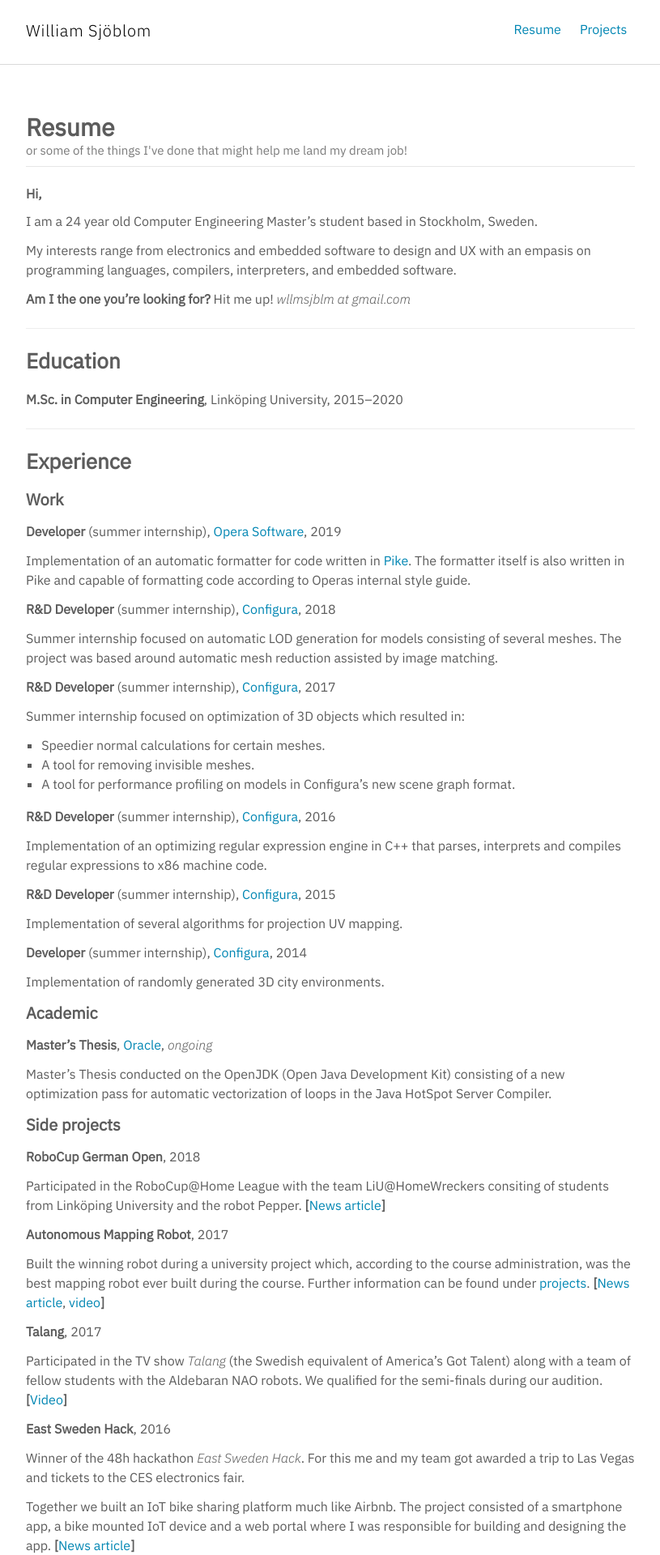
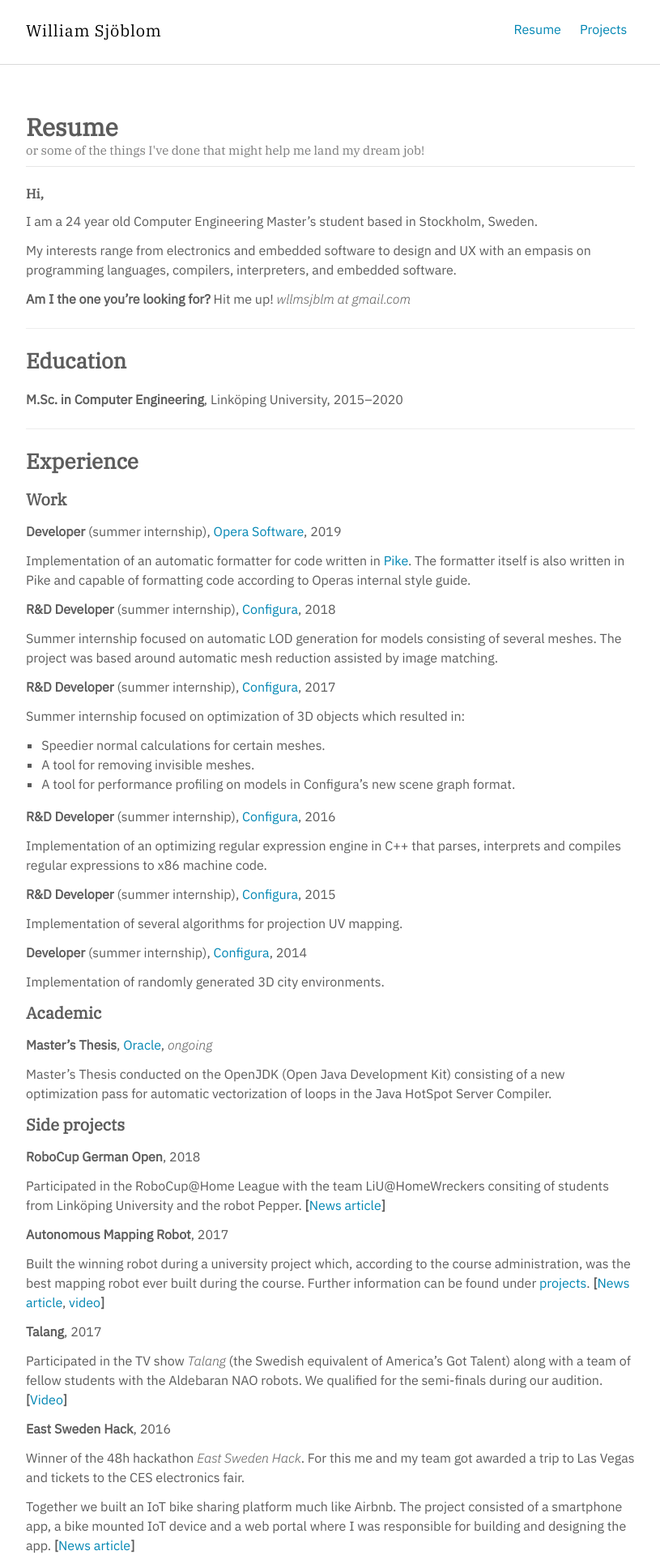
Before and after one commit to williamsjoblom/williamsjoblom.github.io, a Jekyll site: the page built from resume.md, in a window 1280 px wide. Shown: the top 1920 px of the page at 81% size, without its empty margins (232-1047 px from the left). Built offline with Jekyll 4.4.1, drawn with Linux system fonts in a browser that asks for light colours.

Commit message:
Add serifs for headings

```diff
--- a/assets/scss/_variables.scss
+++ b/assets/scss/_variables.scss
@@ -1,6 +1,6 @@
 // Typography
 $base-font-family: "IBM Plex Sans", consolas, monaco, courier, "courier new", fixed-width;
-$heading-font-family: $base-font-family;
+$heading-font-family: "IBM Plex Serif", consolas, monaco, courier, "courier new", fixed-width;
 
 // Font Sizes
 $base-font-size: 1em;
--- a/assets/scss/main.scss
+++ b/assets/scss/main.scss
@@ -1,5 +1,6 @@
 @import "bourbon/bourbon";
 @import url('https://fonts.googleapis.com/css?family=IBM+Plex+Sans:300,300i,400');
+@import url('https://fonts.googleapis.com/css2?family=IBM+Plex+Serif&display=swap');
 
 @import "variables";
 @import "base/base";
```
